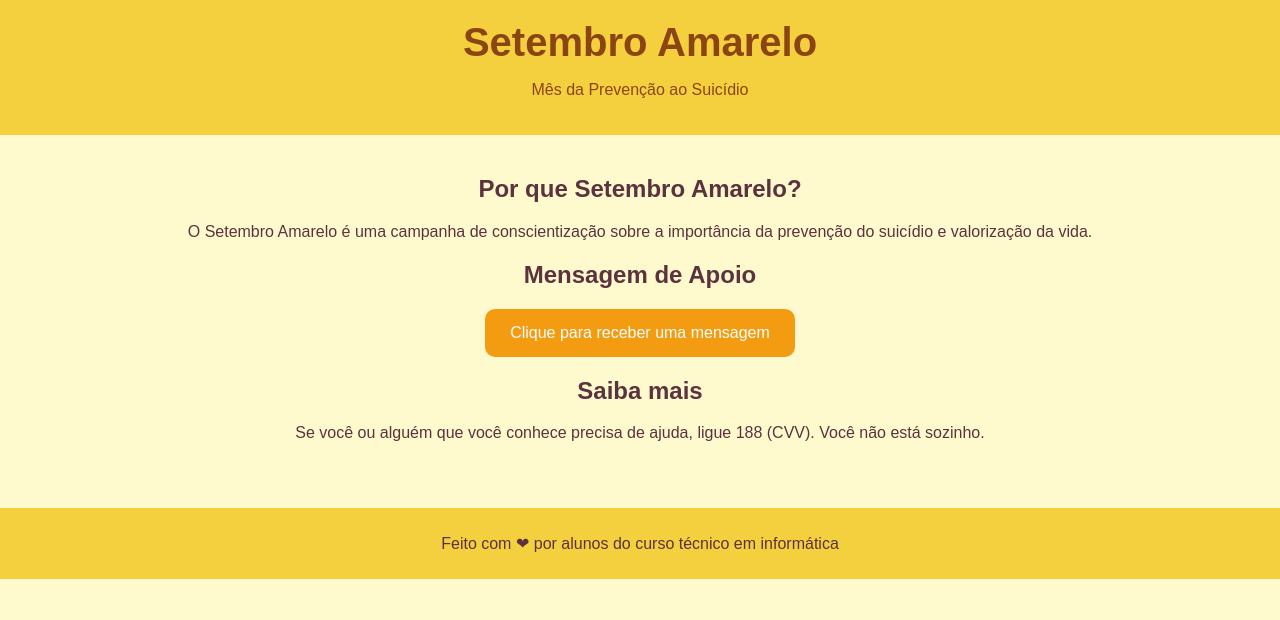
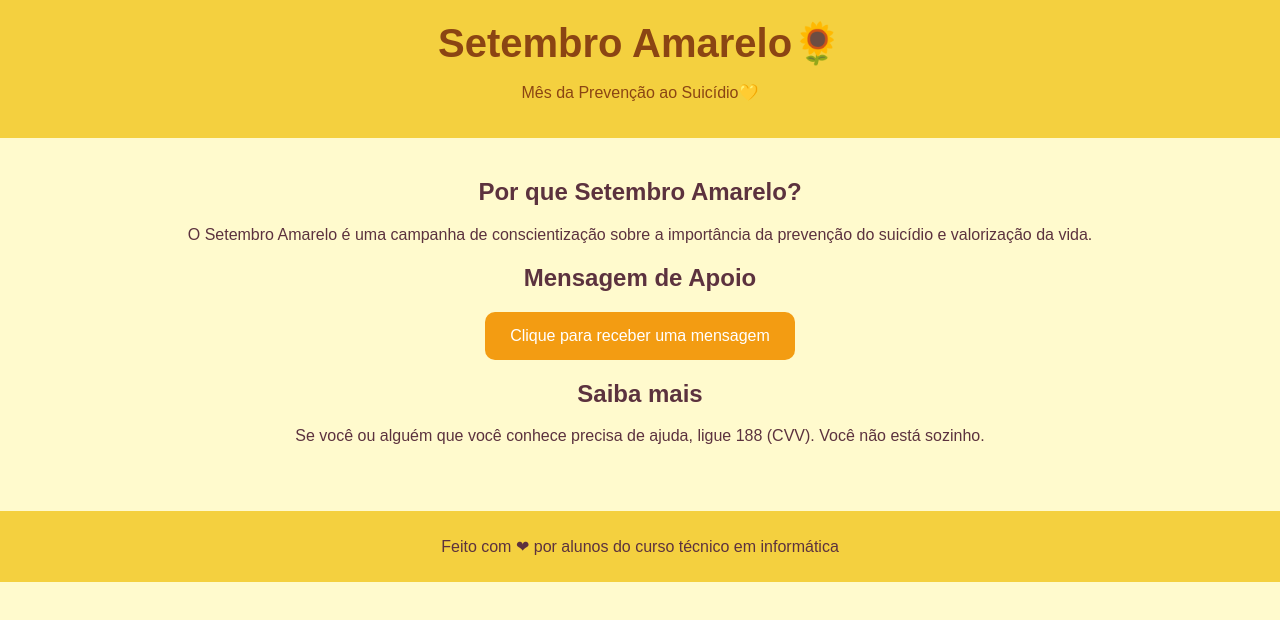
Before and after one commit to julia1205jc-hash/Setembro-Amarelo, a plain HTML site: page index.html in a window 1280 px wide. Drawn offline with Linux system fonts and the light colour scheme.

Commit message:
Update index.html

```diff
--- a/index.html
+++ b/index.html
@@ -2,13 +2,13 @@
 <html lang="pt-BR">
 <head>
     <meta charset="UTF-8">
-    <title>Setembro Amarelo🌻</title>
+    <title>Setembro Amarelo</title>
     <link rel="stylesheet" href="Style.css">
 </head>
 <body>
     <header>
-        <h1>Setembro Amarelo</h1>
-        <p>Mês da Prevenção ao Suicídio</p>
+        <h1>Setembro Amarelo🌻</h1>
+        <p>Mês da Prevenção ao Suicídio💛</p>
     </header>
 
     <main>
```
